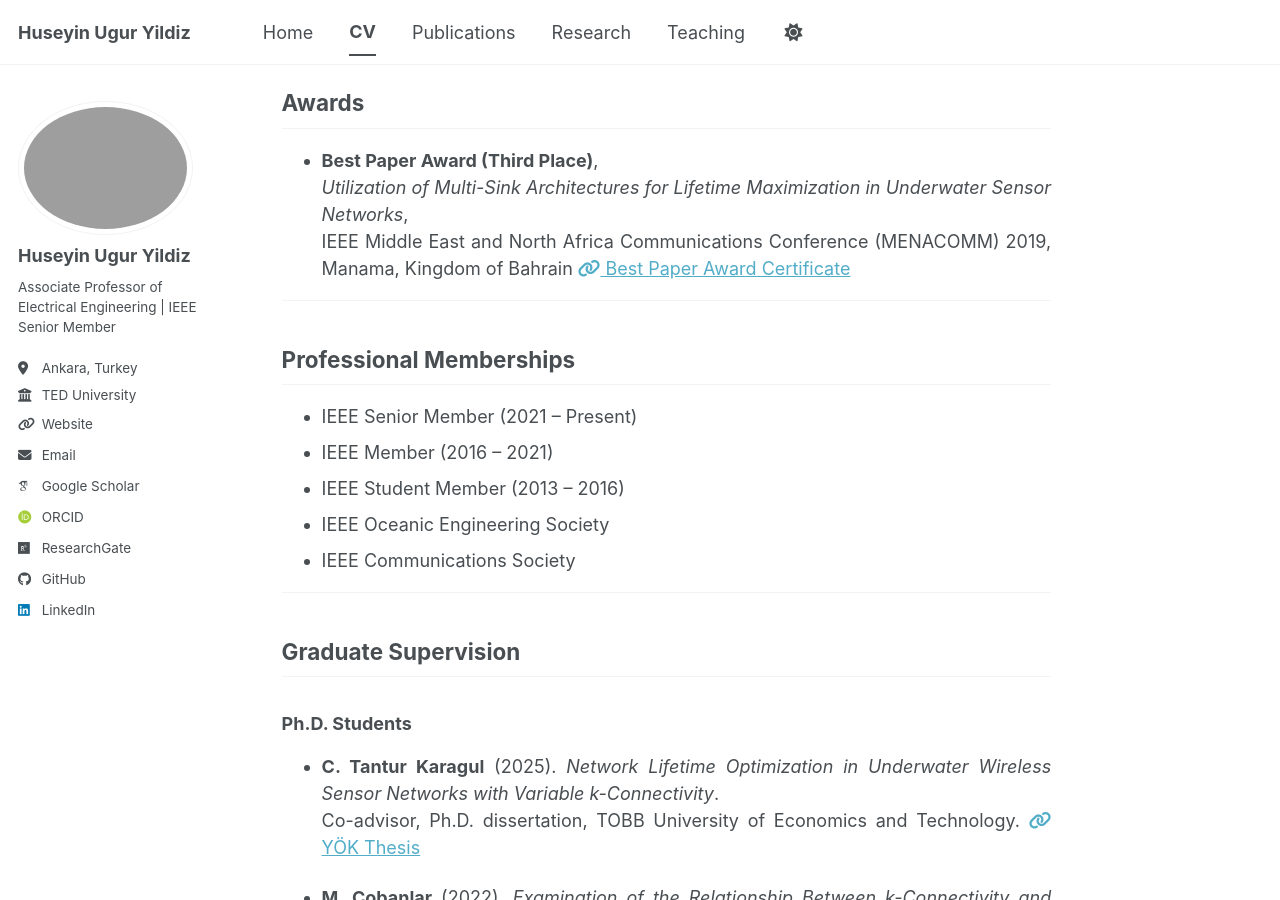
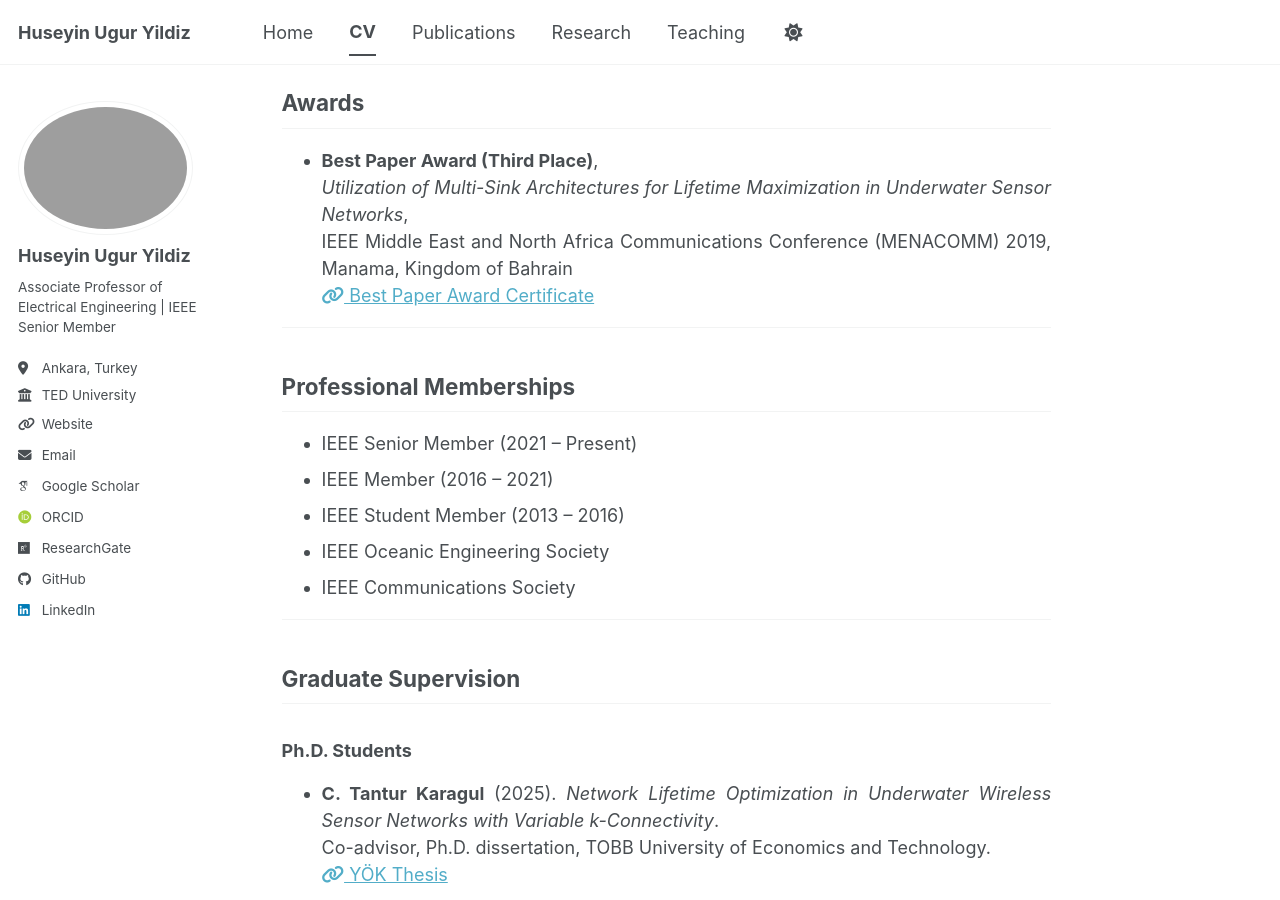
Before and after one commit to huguryildiz/huguryildiz.github.io, a Jekyll site: the page built from _pages/cv.md, in a window 1280 px wide and 900 px high, scrolled down 4716 px. Built offline with Jekyll 4.4.1, drawn with Linux system fonts in a browser that asks for light colours; some web fonts are replaced; a script bundle is joined from its source files by our own code; library files that are not in the unit come from our copies.

Commit message:
Update cv.md

```diff
--- a/_pages/cv.md
+++ b/_pages/cv.md
@@ -169,7 +169,7 @@ Co-advisor: Prof. Kemal Bicakci <br>
 
 - **Best Paper Award (Third Place)**,
   *Utilization of Multi-Sink Architectures for Lifetime Maximization in Underwater Sensor Networks*,
-  IEEE Middle East and North Africa Communications Conference (MENACOMM) 2019, Manama, Kingdom of Bahrain
+  IEEE Middle East and North Africa Communications Conference (MENACOMM) 2019, Manama, Kingdom of Bahrain <br>
   [<i class="fas fa-link" style="color: inherit;"></i> Best Paper Award Certificate](https://drive.google.com/file/d/1QbpfuRXmyoTQCFJAFh_H-exv3v3Q8L-t/view)
 
 
@@ -190,11 +190,11 @@ Co-advisor: Prof. Kemal Bicakci <br>
 ### Ph.D. Students
 
 - **C. Tantur Karagul** (2025). *Network Lifetime Optimization in Underwater Wireless Sensor Networks with Variable k-Connectivity*.
-  Co-advisor, Ph.D. dissertation, TOBB University of Economics and Technology.
+  Co-advisor, Ph.D. dissertation, TOBB University of Economics and Technology. <br>
   [<i class="fas fa-link" style="color: inherit;"></i> YÖK Thesis]()
 
 - **M. Cobanlar** (2022). *Examination of the Relationship Between k-Connectivity and Network Lifetime in Underwater Acoustic Sensor Networks*.
-  Co-advisor, Ph.D. dissertation, TOBB University of Economics and Technology.
+  Co-advisor, Ph.D. dissertation, TOBB University of Economics and Technology. <br>
   [<i class="fas fa-link" style="color: inherit;"></i> YÖK Thesis](https://tez.yok.gov.tr/UlusalTezMerkezi/TezGoster?key=G_oJ1rKE4SgJUkomyAKpR_b66BRHX6Iu8I5xytFXfpv7OVxvt9gxQhlL5X5kvF6X)
 
 ### M.Sc. Students
```
